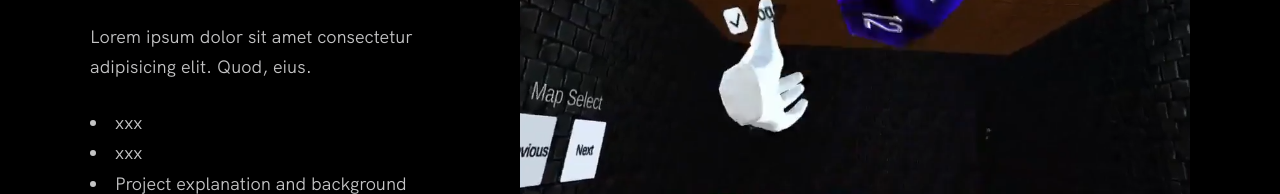
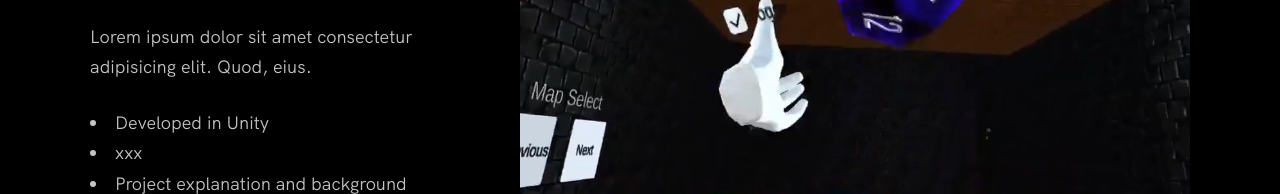
Before and after one commit to MyNameIsMadness/Portfolio-Site, a website: page index.html in a window 1280 px wide. Shown: the part 1201-1395 px from the top of the page. Drawn offline with Linux system fonts and the light colour scheme.

Commit message:
Relinked Repo Testing

```diff
--- a/index.html
+++ b/index.html
@@ -86,7 +86,7 @@
                 eius.
               </p>
               <ul class="work__list">
-                <li>xxx</li>
+                <li>Developed in Unity</li>
                 <li>xxx</li>
                 <li>Project explanation and background works in video!</li>
                 <li>VR Demo at 2:50 in video!</li>
```
